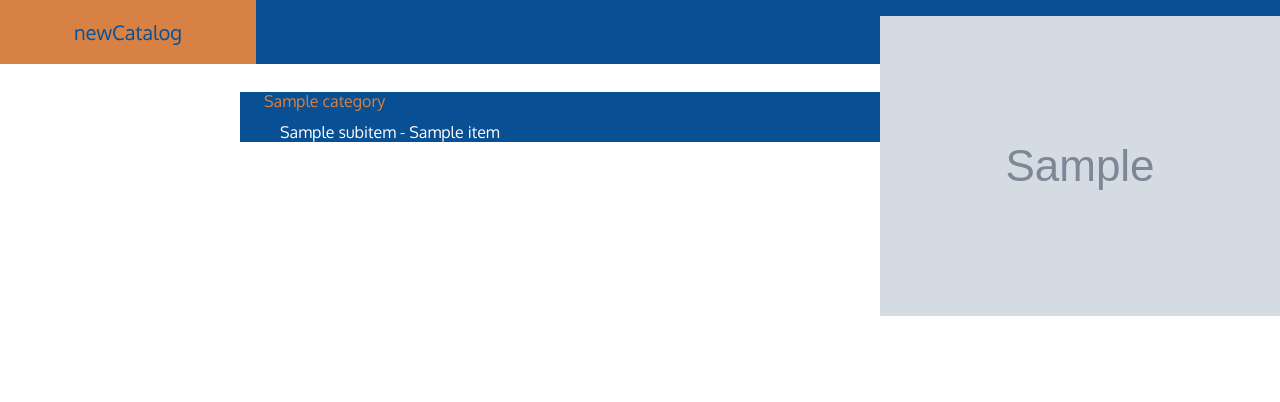
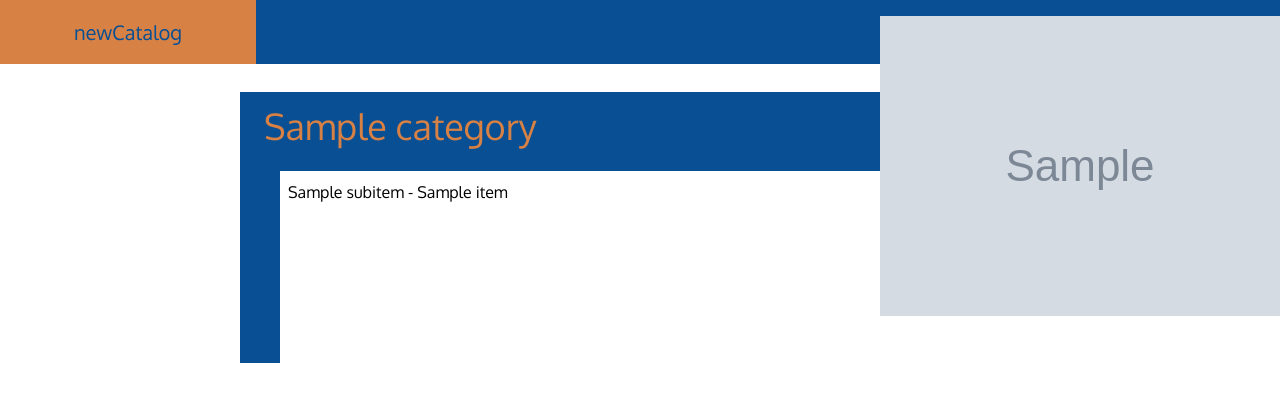
Before and after one commit to Vexrina/NewCatalog, a FastAPI app: template templates/category.html in a window 1280 px wide; the page is wider, and only the part inside the window is pictured. Shown: the top 402 px of that part. Run offline with FastAPI, Linux system fonts and the light colour scheme; the template is opened without the code that fills it: most values are stand-ins (such as "Sample title", 1, 10 or a date in 2020); grey boxes marked "Sample" are stand-in pictures; parts of the project's set-up code (start-up, migrations or seed data) failed here and were passed over.

Commit message:
update for good view

```diff
--- a/static/css/style.css
+++ b/static/css/style.css
@@ -648,7 +648,9 @@ body {
 /* category styles */
 .category__title {
     color: #D88144;
+    padding-top: 12px;
     margin-top: 12px;
+    font-size: 36px;
     margin-left: 24px
 }
 
@@ -656,15 +658,37 @@ body {
     background-color: #084F93;
     margin-top: 24px;
     margin-top: 92px;
+    /* height: max-content+20[]; */
+    width: 1600px;
 }
 
-.category__position {
-    background-color: #084F93;
-    color: white;
-    margin-top: 12px;
+.category__position{
+    background-color: white;
+    margin-top: 24px;
     margin-left: 40px;
+    margin-right: 40px;
+    display: flex;
+    flex-direction: column;
+    flex-wrap: wrap;
+    height: 192px;
+    width: 1520px;
 }
 
+.category__position:first-child{
+    margin: top 12px;
+}
+.category__position:last-child{
+    margin-bottom: 12px;
+}
+.cat__pos {
+    background-color: white;
+    color: black;
+    margin-top: 12px;
+    margin-left: 8px;
+}
 .subitem{
     margin: 0 auto;
 }
+.container_items{
+    background-color: #084F93;
+}
--- a/templates/category.html
+++ b/templates/category.html
@@ -21,17 +21,11 @@
                         </h1>
                         {% for item in items %}
                         <ul class="category__position">
+                            {%for subitem in item %}
                             <li class="cat__pos">
-                                <div class="container">
-                                    <aside class="pos_grid">
-                                        {%for subitem in item %}
-                                        <aside class="subitem">
-                                            {{subitem}} - {{item[subitem]}}
-                                        </aside>
-                                        {% endfor %}
-                                    </aside>
-                                </div>
+                                {{subitem}} - {{item[subitem]}}
                             </li>
+                            {% endfor %}
                         </ul>
                         {% endfor %}
                     </aside>
```
